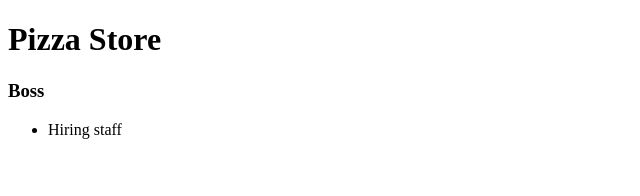
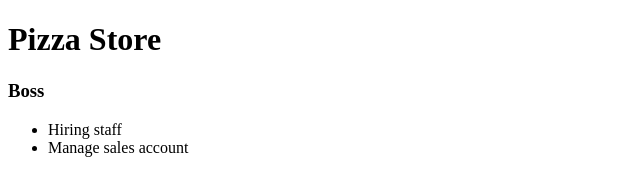
Before and after one commit to sogeum0310/pizza-store, a plain HTML site: page index.html in a window 1280 px wide. Shown: the whole page, without its empty margins (0-640 px from the left). Drawn offline with Linux system fonts and the light colour scheme.

Commit message:
from laptop

```diff
--- a/index.html
+++ b/index.html
@@ -13,6 +13,7 @@
   <h3>Boss</h3>
   <ul>
     <li>Hiring staff</li>
+    <li>Manage sales account</li>
   </ul>
 
 </body>
```
